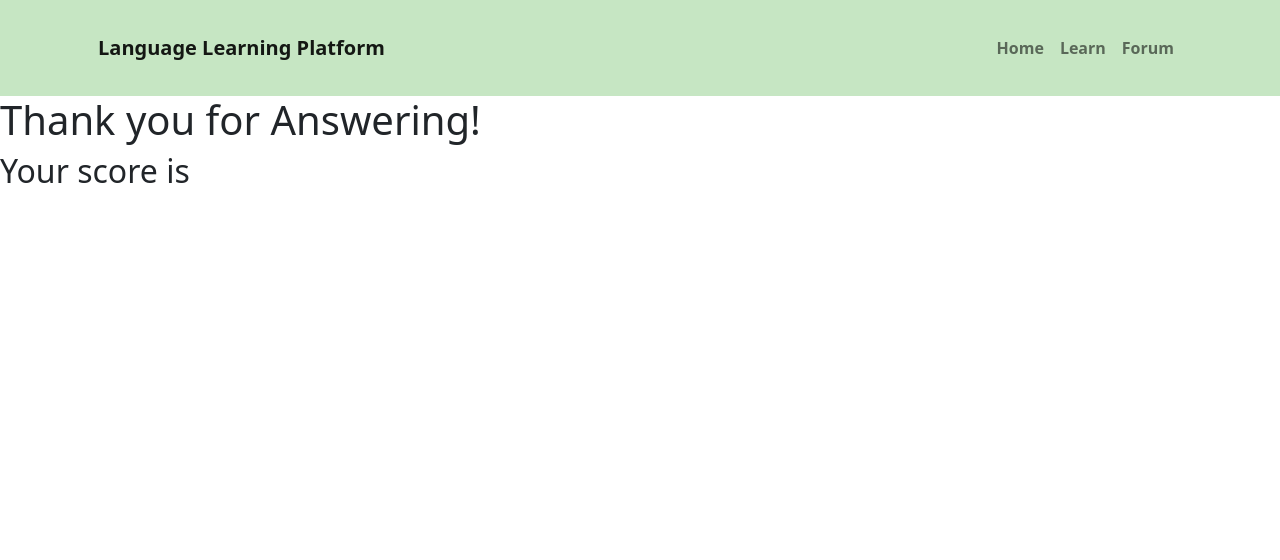
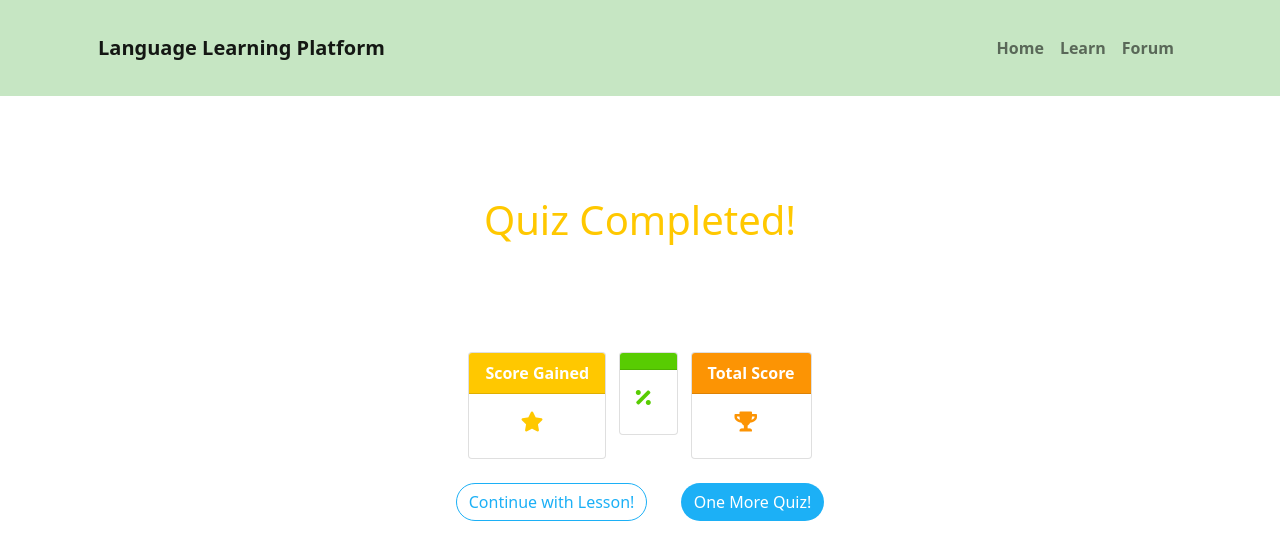
Before and after one commit to annjoeannjoe/languagelearningplatform, a PHP site: page /marks.php in a window 1280 px wide. Shown: the top 560 px of the page. Run offline with PHP 8.4, Linux system fonts and the light colour scheme; tables that the repository leaves empty hold one stand-in row (values such as "Sample post"); data that the repository does not hold is empty; some libraries are stand-ins or nearby versions.

Commit message:
Marks Page

```diff
--- a/marks.php
+++ b/marks.php
@@ -1,11 +1,49 @@
 <?php
-
 include 'nav.php';
+$conn = mysqli_connect('localhost', 'root', '', 'language_db');
+$user = "Jane";
+$language = "Japanese";
 if (isset($_GET['mark'])) {
     $mark = $_GET['mark'];
+    $get_score_sql = "SELECT * FROM quiz_score WHERE user = '$user'";
+    $result = $conn->query($get_score_sql);
+
+    // Check if the score exists in the database
+    if ($result->num_rows > 0) {
+        $row = $result->fetch_assoc();
+        $score = $row["score"];
+    }
+
+    $percentage = $mark / 5 * 100;
+    if ($percentage > 80) {
+        $result_text = "Awesome!";
+    } else if ($percentage > 40) {
+        $result_text = "Keep It On!";
+    } else {
+        $result_text = "Do More Practice!";
+    }
+
+}
+
+if ($_SERVER["REQUEST_METHOD"] === "POST") {
+    if (isset($_POST['quiz'])){
+        header("Location: quiz.php");
+    }
+    else if (isset($_POST['lesson'])){
+        if ($_POST['language']=="Japanese"){
+            header("Location: japanese.php");
+        }
+        else if ($_POST['language']=="Korean"){
+            header("Location: korean.php");
+        }
+        else if ($_POST['language']=="Chinese"){
+            header("Location: chinese.php");
+        }
+    }
 }
 ?>
 <html>
+
 <head>
     <title>Quiz</title>
     <link href="https://cdn.jsdelivr.net/npm/bootstrap@5.0.2/dist/css/bootstrap.min.css" rel="stylesheet"
@@ -15,9 +53,124 @@ if (isset($_GET['mark'])) {
         crossorigin="anonymous"></script>
     <link rel="stylesheet" href="https://cdnjs.cloudflare.com/ajax/libs/font-awesome/5.15.3/css/all.min.css">
 </head>
+<style>
+    .quiz-complete {
+        color: #ffc800;
+        text-align: center;
+        padding: 100px;
+    }
+
+    .score .card-header {
+        background-color: #ffc800;
+        color: white;
+        font-weight: bold;
+    }
+
+    .score .card-title {
+        text-align: center;
+        color: #ffc800
+    }
+
+    .accuracy .card-header {
+        background-color: #58cc02;
+        color: white;
+        font-weight: bold;
+    }
+
+    .accuracy .card-title {
+        text-align: center;
+        color: #58cc02
+    }
+
+    .total .card-header {
+        background-color: #fc9404;
+        color: white;
+        font-weight: bold;
+    }
+
+    .total .card-title {
+        text-align: center;
+        color: #fc9404;
+    }
+
+    .btn-quiz {
+        background-color: #1cb0f6;
+        color: white;
+        border-radius: 30px;
+    }
+
+    .btn-quiz:hover {
+        color: white;
+        transform: scale(1.02);
+    }
+
+    .btn-lesson {
+        background-color: white;
+        color: #1cb0f6;
+        border-color: #1cb0f6;
+        border-radius: 30px;
+    }
+
+    .btn-lesson:hover {
+        color: #1cb0f6;
+        transform: scale(1.02);
+    }
+</style>
 
 <body>
-    <h1>Thank you for Answering!</h1>
-    <h2>Your score is <?php echo $mark; ?></h2>
+    <h1 class="quiz-complete">Quiz Completed!</h1>
+    <div class="d-flex justify-content-center">
+        <div class="score">
+            <div class="card" style="max-width: 18rem;">
+                <div class="card-header">Score Gained</div>
+                <div class="card-body">
+                    <h5 class="card-title">
+                        <i class="fas fa-star"></i>
+                        &nbsp;
+                        <?php echo $mark ?>
+                    </h5>
+                </div>
+            </div>
+        </div>
+        &nbsp;&nbsp;&nbsp;
+        <div class="accuracy">
+            <div class="card" style="max-width: 18rem;">
+                <div class="card-header">
+                    <?php echo $result_text ?>
+                </div>
+                <div class="card-body">
+                    <h5 class="card-title">
+                        <i class="fas fa-percentage"></i>
+                        &nbsp;
+                        <?php echo $percentage ?>
+                    </h5>
+                </div>
+            </div>
+        </div>
+        &nbsp;&nbsp;&nbsp;
+        <div class="total">
+            <div class="card" style="max-width: 18rem;">
+                <div class="card-header">Total Score</div>
+                <div class="card-body">
+                    <h5 class="card-title">
+                        <i class="fas fa-trophy"></i>
+                        &nbsp;
+                        <?php echo $score ?>
+                    </h5>
+                </div>
+            </div>
+        </div>
+    </div>
+    <br>
+    <div class="d-flex justify-content-center">
+        <form method="POST">
+            <input type="hidden" name="language" value="<?php echo $language ?>">
+            <button type="submit" name="lesson" class="btn btn-lesson">Continue with Lesson!</button>
+            &nbsp;&nbsp;&nbsp;&nbsp;&nbsp;&nbsp;
+            <button type="submit" name="quiz" class="btn btn-quiz">One More Quiz!</button>
+        </form>
+    </div>
+
 </body>
+
 </html>
```
Also changed, not shown: database_query.sql (+8 -0 lines).
